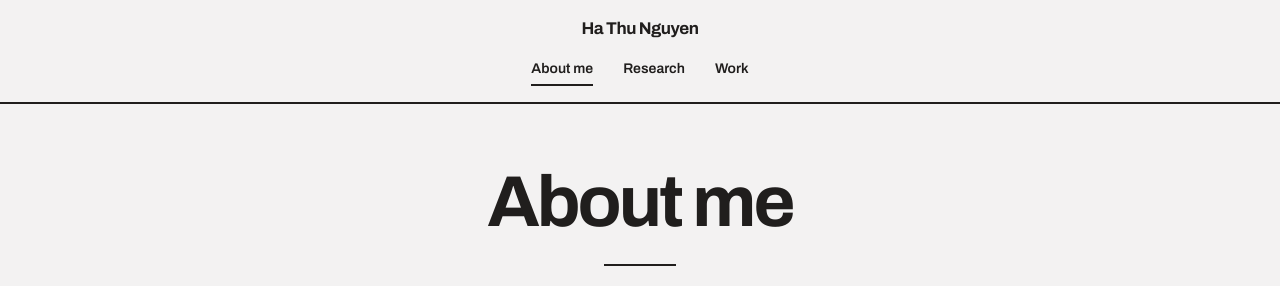
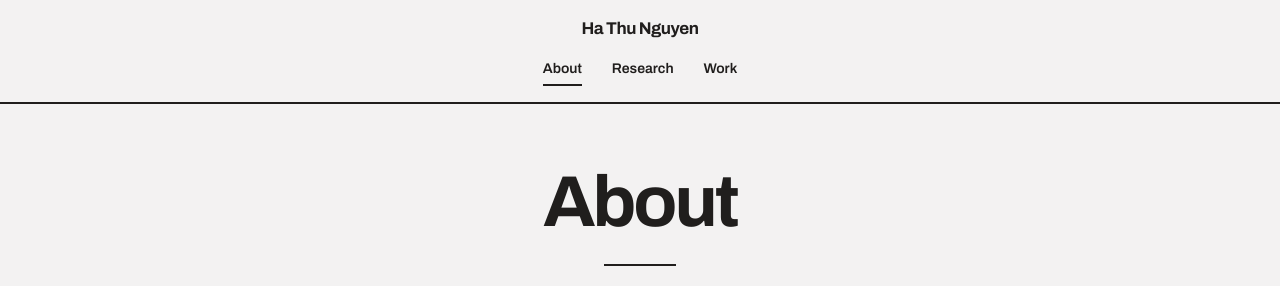
Before and after one commit to hanguyen-psy/academicfolio, a plain HTML site: page about.html in a window 1280 px wide. Shown: the top 286 px of the page. Drawn offline with Linux system fonts and the light colour scheme; a script that the page names is missing.

Commit message:
about.html

```diff
--- a/about.html
+++ b/about.html
@@ -3,7 +3,7 @@
 <head>
 <meta charset="utf-8">
 <meta name="viewport" content="width=device-width, initial-scale=1">
-<title>About me · Ha Thu Nguyen</title>
+<title>About · Ha Thu Nguyen</title>
 <meta name="description" content="Biography, education and experience of Ha Thu Nguyen.">
 <link rel="icon" href="images/favicon.svg" type="image/svg+xml">
 <link rel="preconnect" href="https://fonts.googleapis.com">
@@ -17,13 +17,13 @@
 <body>
 <nav class="nav" aria-label="Main">
 <a class="nav-name" href="index.html">Ha Thu Nguyen</a>
-<a href="about.html" aria-current="page">About me</a>
+<a href="about.html" aria-current="page">About</a>
 <a href="research.html">Research</a>
 <a href="work.html">Work</a>
 </nav>
 <main>
 <header class="page-head">
-<h1>About me</h1>
+<h1>About</h1>
 <hr class="short-rule">
 </header>
 <section class="section flush-top">
```
